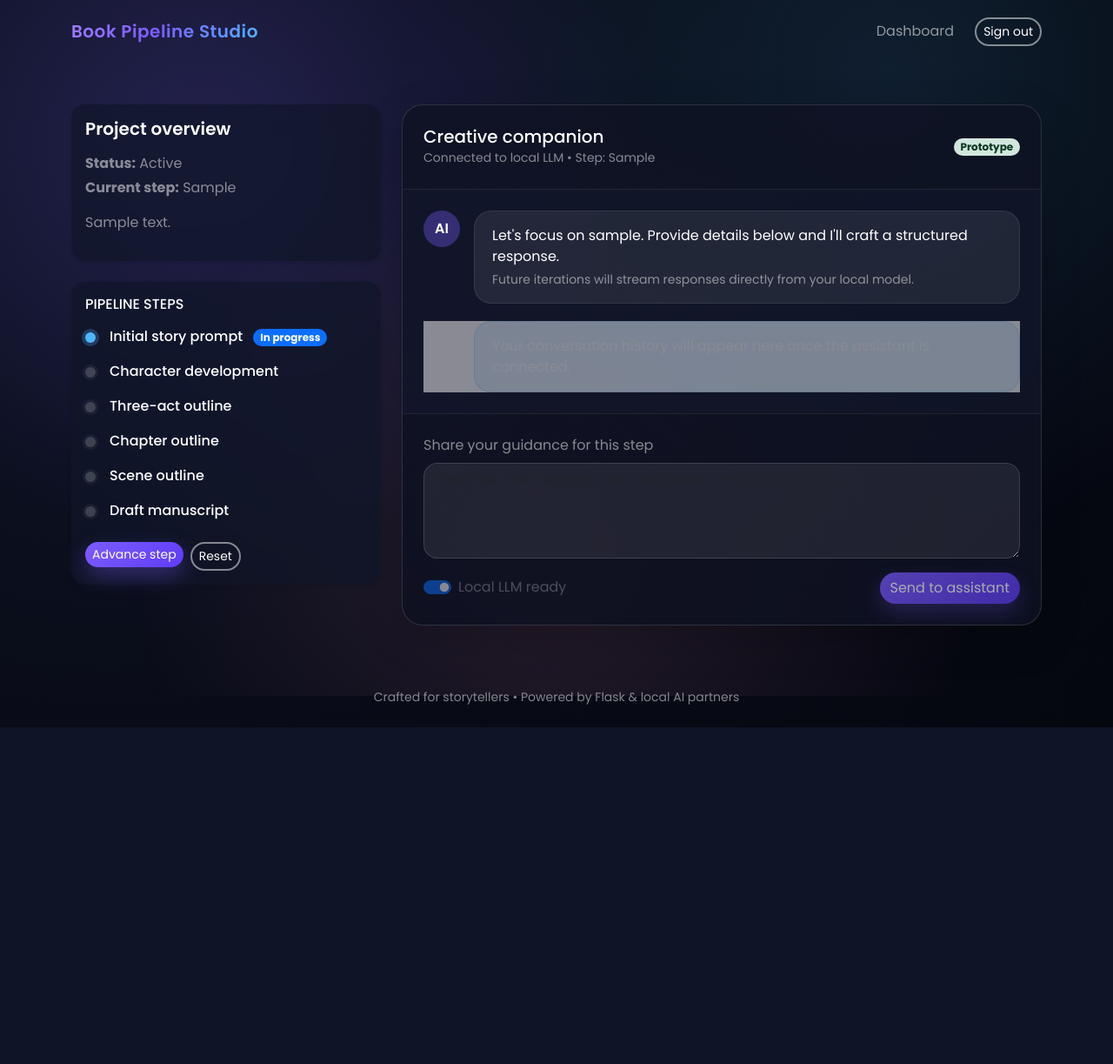
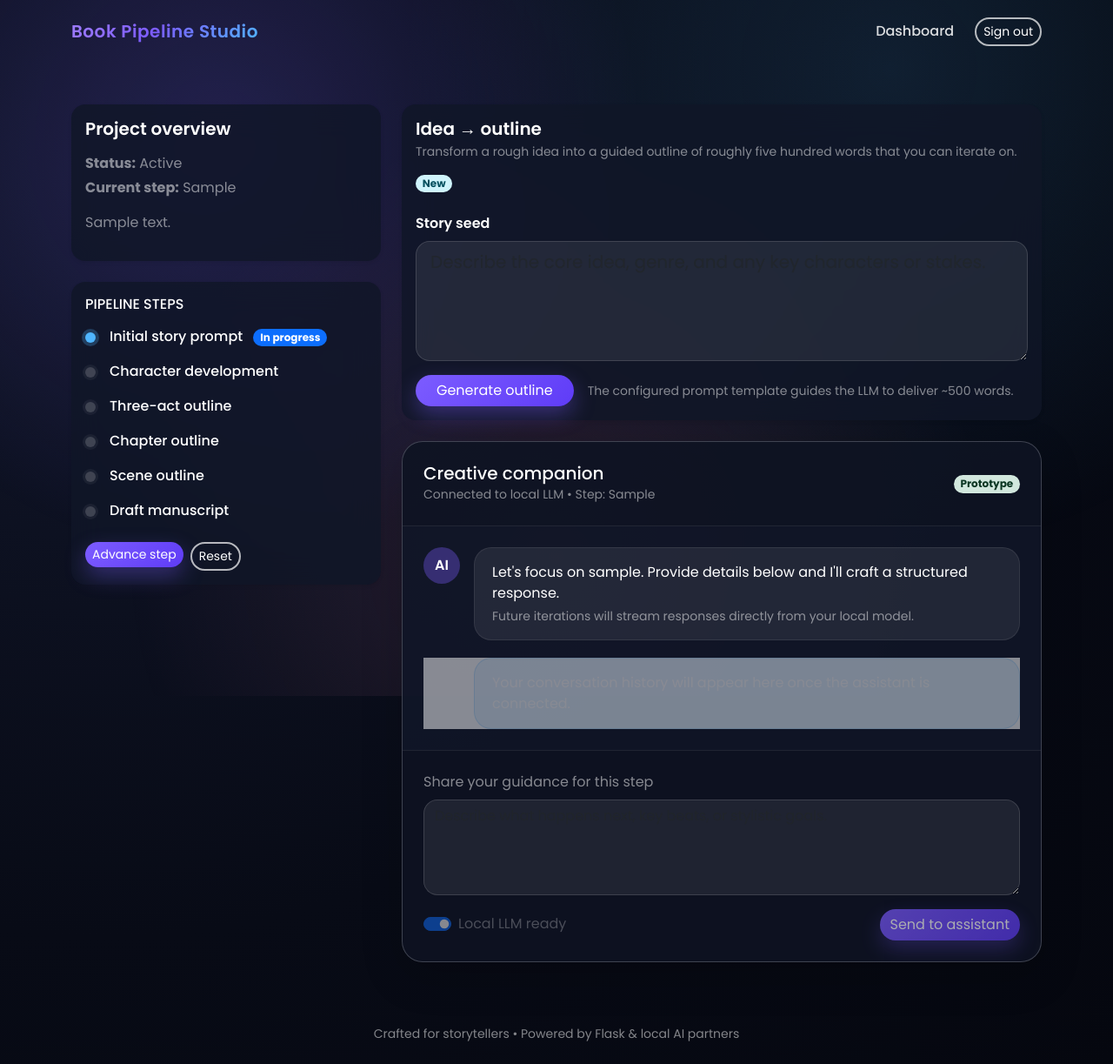
Before and after one commit to Neperienx/bookPipelineWebApp, a Flask app: page /projects/1 in a window 1280 px wide. Shown: the whole page at 87% size. Before the commit the page ends 836 px from the top, so only its background shows below. Run offline with Flask 3, Linux system fonts and the light colour scheme; a user stored in the database is signed in; tables that the repository leaves empty hold one stand-in row (values such as "Sample post").

Commit message:
Enable prompt-to-outline workflow and refresh UI

```diff
--- a/app/__init__.py
+++ b/app/__init__.py
@@ -1,5 +1,6 @@
 from __future__ import annotations
 
+import os
 from pathlib import Path
 
 from flask import Flask
@@ -16,6 +17,11 @@ load_dotenv(BASE_DIR / ".env")
 def create_app(config_class: type[Config] = Config) -> Flask:
     app = Flask(__name__, instance_relative_config=True)
     app.config.from_object(config_class)
+    app.config.setdefault("PROMPT_CONFIG_PATH", str(BASE_DIR / "prompt_config.json"))
+    if "TEXT_GENERATOR_MODEL_PATH" not in app.config:
+        env_model_path = os.environ.get("TEXT_GENERATOR_MODEL_PATH")
+        if env_model_path:
+            app.config["TEXT_GENERATOR_MODEL_PATH"] = env_model_path
 
     register_extensions(app)
     register_blueprints(app)
--- a/app/projects/forms.py
+++ b/app/projects/forms.py
@@ -1,5 +1,5 @@
 from flask_wtf import FlaskForm
-from wtforms import SubmitField, TextAreaField, StringField
+from wtforms import StringField, SubmitField, TextAreaField
 from wtforms.validators import InputRequired, Length
 
 
@@ -7,3 +7,11 @@ class ProjectForm(FlaskForm):
     title = StringField("Project title", validators=[InputRequired(), Length(max=150)])
     description = TextAreaField("Short description", validators=[Length(max=500)])
     submit = SubmitField("Create project")
+
+
+class OutlineRequestForm(FlaskForm):
+    prompt = TextAreaField(
+        "Story seed",
+        validators=[InputRequired(), Length(min=10, max=2000)],
+    )
+    submit = SubmitField("Generate outline")
--- a/app/projects/routes.py
+++ b/app/projects/routes.py
@@ -1,9 +1,11 @@
-from flask import abort, flash, redirect, render_template, url_for
+from flask import abort, current_app, flash, redirect, render_template, url_for
 from flask_login import current_user, login_required
 
 from ..extensions import db
 from ..models import Project
+from ..services.story_outline import OutlineGenerationError, generate_story_outline
 from . import bp
+from .forms import OutlineRequestForm
 
 
 PROJECT_STEPS = [
@@ -16,7 +18,7 @@ PROJECT_STEPS = [
 ]
 
 
-@bp.route("/<int:project_id>")
+@bp.route("/<int:project_id>", methods=["GET", "POST"])
 @login_required
 def detail(project_id: int):
     project = Project.query.get_or_404(project_id)
@@ -29,11 +31,28 @@ def detail(project_id: int):
     except ValueError:
         current_index = 0
 
+    outline_form = OutlineRequestForm(prefix="outline")
+    outline_result = None
+    if outline_form.validate_on_submit():
+        try:
+            outline_result = generate_story_outline(
+                outline_form.prompt.data,
+                project_title=project.title,
+            )
+            flash("Draft outline created from your story seed.", "success")
+        except OutlineGenerationError as exc:
+            flash(str(exc), "danger")
+        except Exception:  # pragma: no cover - defensive logging for unexpected states
+            current_app.logger.exception("Unexpected error while generating story outline")
+            flash("We couldn't generate an outline right now. Please try again.", "danger")
+
     return render_template(
         "projects/project_detail.html",
         project=project,
         steps=PROJECT_STEPS,
         current_index=current_index,
+        outline_form=outline_form,
+        outline_result=outline_result,
     )
 
 
--- /dev/null
+++ b/app/services/__init__.py
@@ -0,0 +1,5 @@
+"""Service layer helpers for AI-assisted workflows."""
+
+from __future__ import annotations
+
+__all__: list[str] = []
--- a/app/templates/projects/project_detail.html
+++ b/app/templates/projects/project_detail.html
@@ -46,6 +46,80 @@
   </div>
 
   <div class="col-lg-8">
+    <div class="card frosted-card border-0 shadow-sm mb-4">
+      <div class="card-body">
+        <div class="d-flex flex-wrap justify-content-between align-items-start gap-3">
+          <div>
+            <h2 class="h5 text-white fw-semibold mb-1">Idea → outline</h2>
+            <p class="text-white-50 small mb-0">
+              Transform a rough idea into a guided outline of roughly five hundred words that you can iterate on.
+            </p>
+          </div>
+          <span class="badge rounded-pill bg-info-subtle text-info-emphasis">New</span>
+        </div>
+        <form method="post" class="mt-4">
+          {{ outline_form.hidden_tag() }}
+          <div class="mb-3">
+            {{ outline_form.prompt.label(class="form-label text-white fw-semibold") }}
+            {{ outline_form.prompt(class="form-control form-control-lg", rows="4", placeholder="Describe the core idea, genre, and any key characters or stakes.") }}
+            {% for error in outline_form.prompt.errors %}
+            <div class="text-danger small mt-1">{{ error }}</div>
+            {% endfor %}
+          </div>
+          <div class="d-flex flex-wrap align-items-center gap-3">
+            {{ outline_form.submit(class="btn btn-primary rounded-pill px-4") }}
+            <span class="text-white-50 small">The configured prompt template guides the LLM to deliver ~500 words.</span>
+          </div>
+        </form>
+
+        {% if outline_result %}
+        <div class="outline-result mt-4">
+          <div class="d-flex flex-wrap justify-content-between align-items-start gap-3 mb-3">
+            <div>
+              <h3 class="h6 text-white mb-1">Generated outline</h3>
+              <p class="text-white-50 small mb-0">
+                {% if outline_result.used_fallback %}
+                Created with the built-in planner while the LLM connection is offline.
+                {% else %}
+                Created with your configured language model.
+                {% endif %}
+              </p>
+            </div>
+            <span class="badge rounded-pill bg-secondary-subtle text-secondary-emphasis">
+              {{ outline_result.word_count }} words
+            </span>
+          </div>
+          <div class="outline-output" id="outlineOutput">{{ outline_result.outline }}</div>
+          <div class="d-flex flex-wrap gap-2 mt-3">
+            <button class="btn btn-outline-light btn-sm rounded-pill" type="button" data-copy-target="#outlineOutput">
+              Copy outline
+            </button>
+            <button
+              class="btn btn-outline-light btn-sm rounded-pill"
+              type="button"
+              data-bs-toggle="collapse"
+              data-bs-target="#outlinePrompt"
+              aria-expanded="false"
+              aria-controls="outlinePrompt"
+            >
+              View prompt
+            </button>
+          </div>
+          <div class="collapse mt-3" id="outlinePrompt">
+            <div class="prompt-preview">
+              <div class="d-flex justify-content-between align-items-center mb-2">
+                <span class="text-white-50 small text-uppercase">Prompt sent to the model</span>
+                <button class="btn btn-light btn-sm rounded-pill" type="button" data-copy-target="#outlinePromptText">
+                  Copy prompt
+                </button>
+              </div>
+              <pre class="prompt-text" id="outlinePromptText">{{ outline_result.prompt }}</pre>
+            </div>
+          </div>
+        </div>
+        {% endif %}
+      </div>
+    </div>
     <div class="chat-surface shadow-lg">
       <div class="chat-header d-flex justify-content-between align-items-center">
         <div>
@@ -87,3 +161,41 @@
   </div>
 </div>
 {% endblock %}
+
+{% block scripts %}
+{{ super() }}
+<script>
+  (() => {
+    const copyButtons = document.querySelectorAll('[data-copy-target]');
+    copyButtons.forEach((button) => {
+      const original = button.innerHTML;
+      button.addEventListener('click', async () => {
+        const selector = button.getAttribute('data-copy-target');
+        const target = selector ? document.querySelector(selector) : null;
+        if (!target) {
+          return;
+        }
+        const text = target.innerText.trim();
+        try {
+          await navigator.clipboard.writeText(text);
+          button.innerHTML = 'Copied!';
+          button.classList.remove('btn-outline-light');
+          button.classList.add('btn-success');
+        } catch (error) {
+          console.error('Copy failed', error);
+          button.innerHTML = 'Copy unavailable';
+          button.classList.remove('btn-outline-light');
+          button.classList.add('btn-danger');
+        }
+        setTimeout(() => {
+          button.innerHTML = original;
+          button.classList.remove('btn-success', 'btn-danger');
+          if (!button.classList.contains('btn-outline-light')) {
+            button.classList.add('btn-outline-light');
+          }
+        }, 1600);
+      });
+    });
+  })();
+</script>
+{% endblock %}
--- a/static/css/styles.css
+++ b/static/css/styles.css
@@ -1,12 +1,12 @@
 :root {
-  --surface: rgba(17, 22, 40, 0.7);
-  --surface-strong: rgba(17, 22, 40, 0.85);
+  --surface: rgba(17, 22, 40, 0.82);
+  --surface-strong: rgba(17, 22, 40, 0.92);
   --accent: #7c5cff;
   --accent-soft: rgba(124, 92, 255, 0.2);
   --accent-strong: #5f3cf7;
   --text-primary: #ffffff;
-  --text-muted: rgba(255, 255, 255, 0.65);
-  --border-soft: rgba(255, 255, 255, 0.12);
+  --text-muted: rgba(255, 255, 255, 0.78);
+  --border-soft: rgba(255, 255, 255, 0.2);
 }
 
 body {
@@ -33,6 +33,18 @@ body {
 
 .navbar-brand {
   letter-spacing: 0.5px;
+}
+
+.navbar-dark .navbar-nav .nav-link {
+  color: rgba(255, 255, 255, 0.85);
+  font-weight: 500;
+  transition: color 0.2s ease, transform 0.2s ease;
+}
+
+.navbar-dark .navbar-nav .nav-link:hover,
+.navbar-dark .navbar-nav .nav-link:focus {
+  color: #ffffff;
+  transform: translateY(-1px);
 }
 
 .text-gradient {
@@ -170,13 +182,21 @@ body {
 .btn-outline-light {
   border-width: 2px;
   color: var(--text-primary);
-  border-color: rgba(255, 255, 255, 0.5);
+  border-color: rgba(255, 255, 255, 0.7);
+  transition: all 0.2s ease;
 }
 
 .btn-outline-light:hover,
-.btn-outline-light:focus {
-  background: rgba(255, 255, 255, 0.1);
-  color: #fff;
+.btn-outline-light:focus,
+.btn-outline-light:active {
+  background: rgba(255, 255, 255, 0.18);
+  color: #ffffff;
+  border-color: rgba(255, 255, 255, 0.9);
+}
+
+.btn-light {
+  color: #1d2130;
+  font-weight: 500;
 }
 
 .card,
@@ -199,7 +219,7 @@ body {
 }
 
 .form-label {
-  color: var(--text-muted);
+  color: rgba(255, 255, 255, 0.9);
 }
 
 .chat-surface {
```
Also changed, not shown: other parts of static/css/styles.css (+33 -0 lines), app/services/story_outline.py (added, +287 -0 lines), prompt_config.json (added, +11 -0 lines), README.md.
